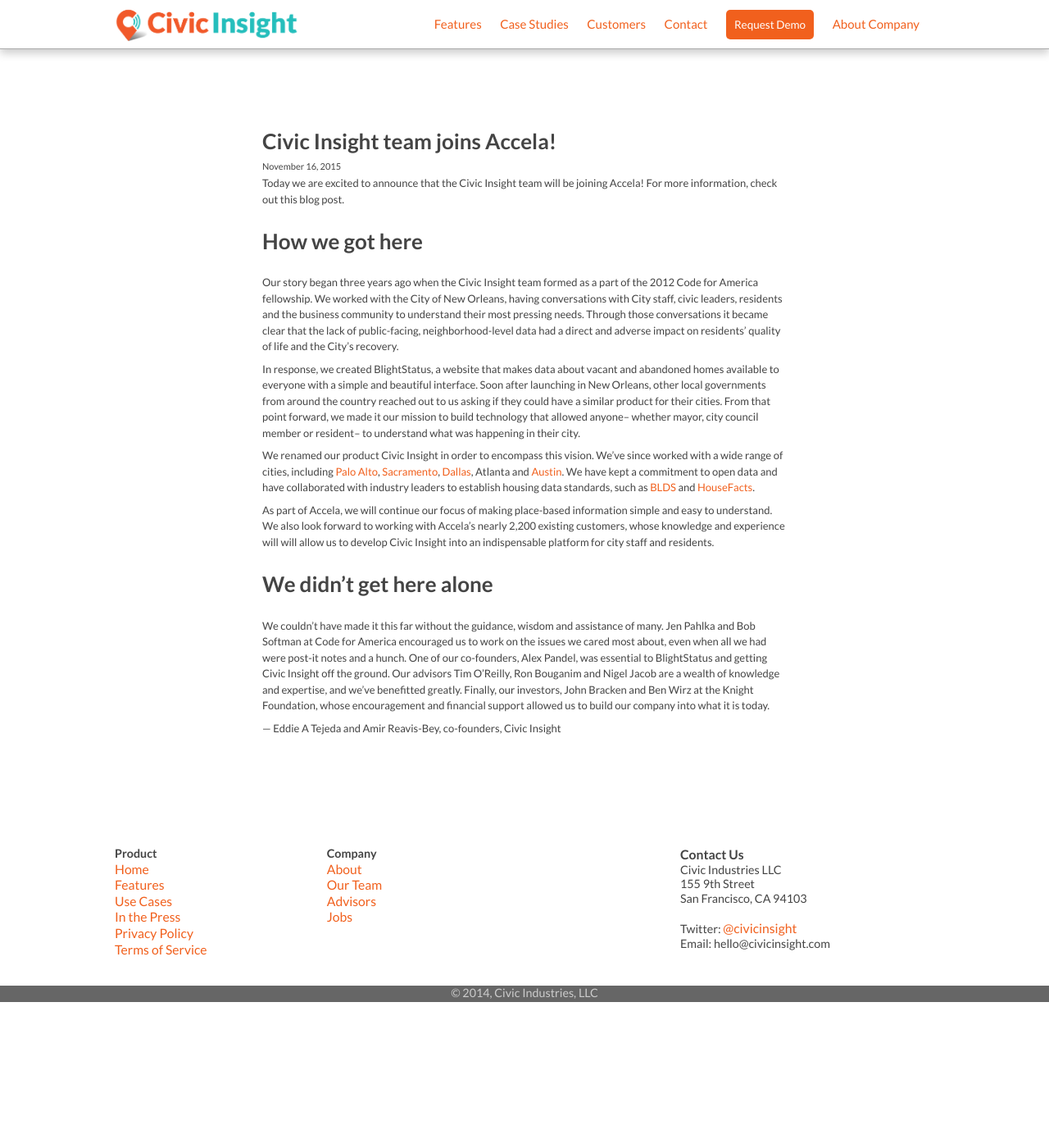
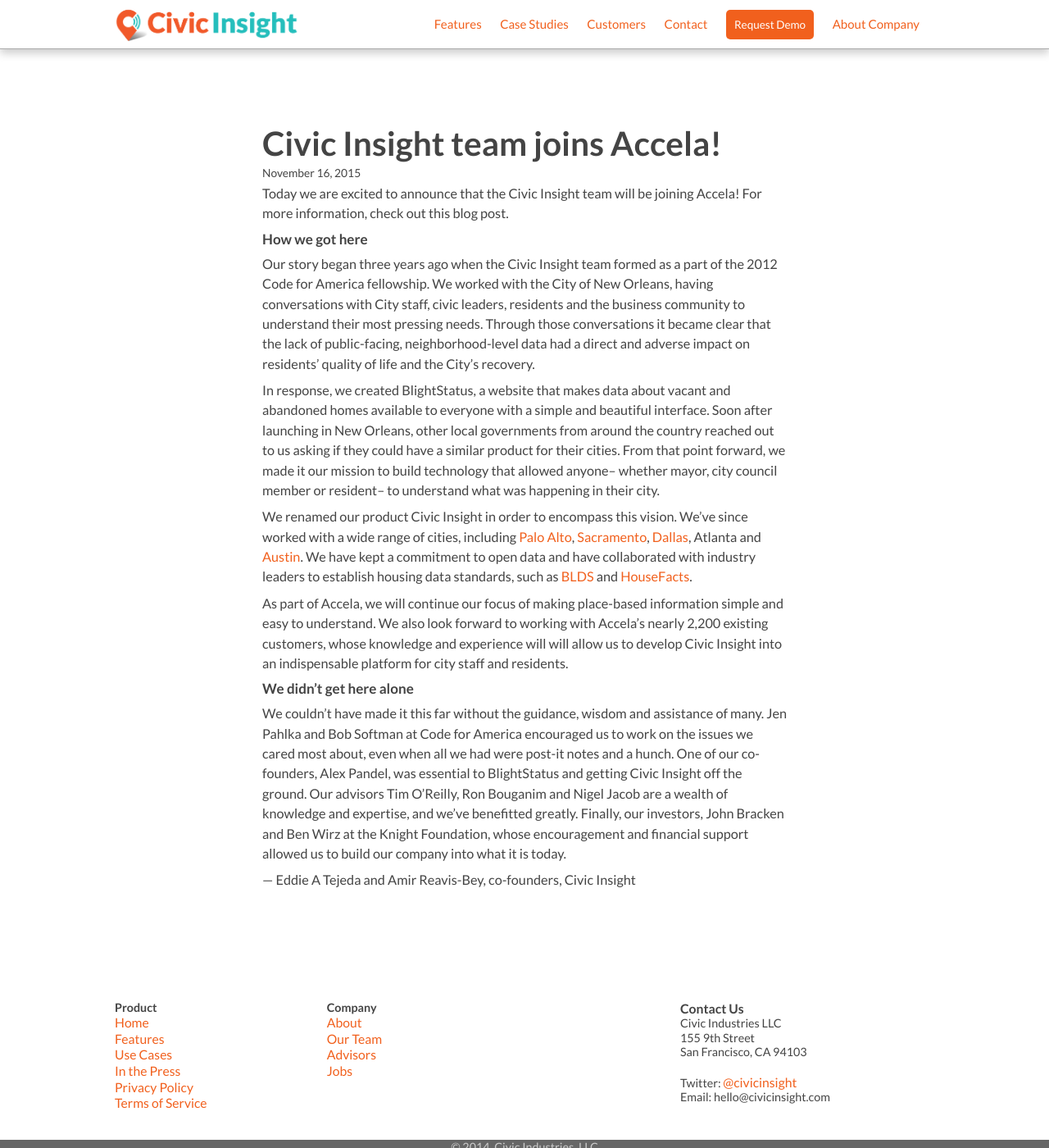
Before and after one commit to civicindustries/civicinsight.com, a Jekyll site: the page built from _posts/2015-11-16-civicinsight-joins-accela.md, in a window 1280 px wide and 1400 px high. Shown: the whole window at 82% size. Built offline with Jekyll 4.4.1, drawn with Linux system fonts in a browser that asks for light colours; Markdown is read by kramdown in place of the engine named in the settings; comment, search, counter and statistics services are not loaded.

Commit message:
adjustment to styles

```diff
--- a/_posts/2015-11-16-civicinsight-joins-accela.md
+++ b/_posts/2015-11-16-civicinsight-joins-accela.md
@@ -4,12 +4,12 @@
 ---
 
 
-###Civic Insight team joins Accela!
+##Civic Insight team joins Accela!
 <time datetime="November 16, 2015">November 16, 2015</time>
 
 Today we are excited to announce that the Civic Insight team will be joining Accela! For more information, check out this blog post.
 
-####How we got here
+#####How we got here
 Our story began three years ago when the Civic Insight team formed as a part of the 2012 Code for America fellowship. We worked with the City of New Orleans, having conversations with City staff, civic leaders, residents and the business community to understand their most pressing needs. Through those conversations it became clear that the lack of public-facing, neighborhood-level data had a direct and adverse impact on residents’ quality of life and the City’s recovery.
 
 In response, we created BlightStatus, a website that makes data about vacant and abandoned homes available to everyone with a simple and beautiful interface. Soon after launching in New Orleans, other local governments from around the country reached out to us asking if they could have a similar product for their cities. From that point forward, we made it our mission to build technology that allowed anyone-- whether mayor, city council member or resident-- to understand what was happening in their city.
@@ -19,7 +19,7 @@
 As part of Accela, we will continue our focus of making place-based information simple and easy to understand. We also look forward to working with Accela’s nearly 2,200 existing customers, whose knowledge and experience will will allow us to develop Civic Insight into an indispensable platform for city staff and residents.
 
 
-####We didn’t get here alone
+#####We didn’t get here alone
 We couldn’t have made it this far without the guidance, wisdom and assistance of many. Jen Pahlka and Bob Softman at Code for America encouraged us to work on the issues we cared most about, even when all we had were post-it notes and a hunch. One of our co-founders, Alex Pandel, was essential to BlightStatus and getting Civic Insight off the ground. Our advisors Tim O’Reilly, Ron Bouganim and Nigel Jacob are a wealth of knowledge and expertise, and we’ve benefitted greatly. Finally, our investors, John Bracken and Ben Wirz at the Knight Foundation,  whose encouragement and financial support allowed us to build our company into what it is today.
 
 
--- a/stylesheets/style.css
+++ b/stylesheets/style.css
@@ -1228,6 +1228,9 @@
     margin-top: 150px;
   }
 
+  #page{
+    font-size: 125%;
+  }
   #about .columns {
     padding: 30px 0;
   }
```
